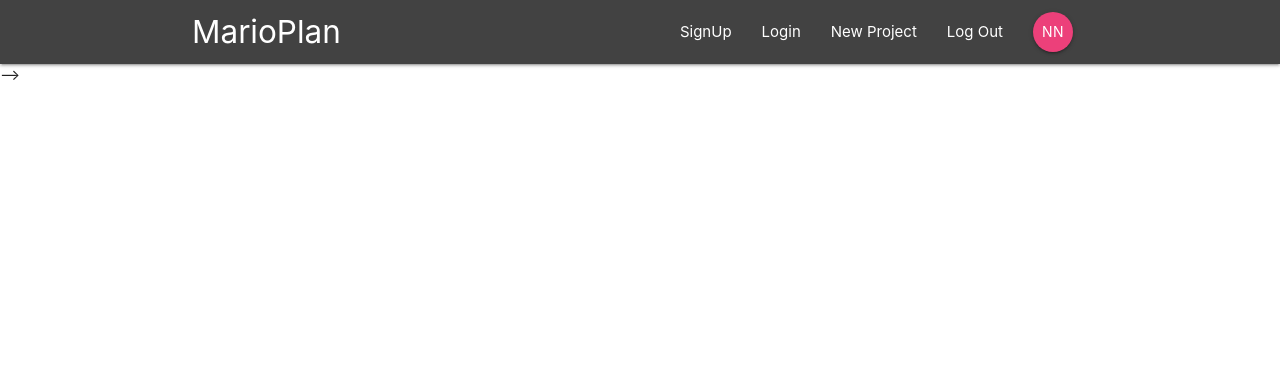
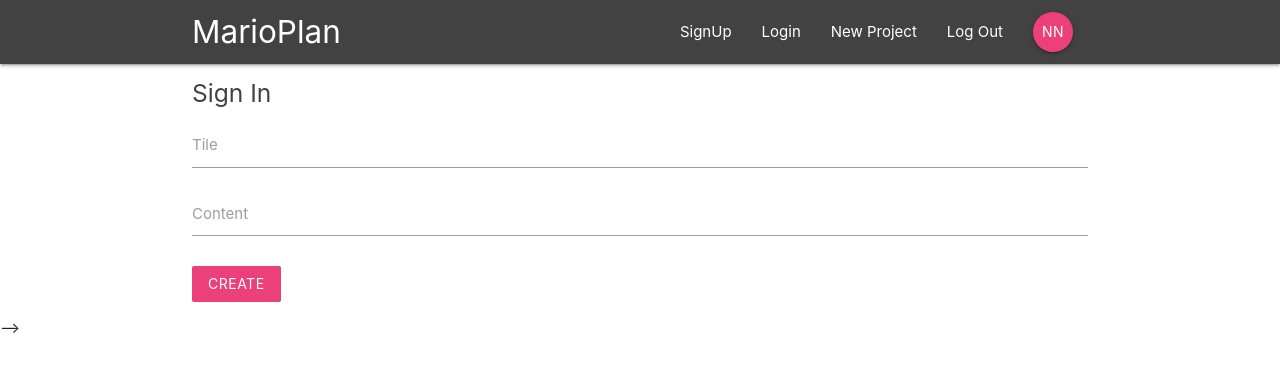
Before and after one commit to abhinav-TB/react-collections, a React (Create React App) app in the folder marioplan/: page /create in a window 1280 px wide. Shown: the top 370 px of the page. Built offline with nearby package versions, Linux system fonts and the light colour scheme.

Commit message:
static files completed

```diff
--- a/marioplan/src/App.js
+++ b/marioplan/src/App.js
@@ -5,6 +5,7 @@
 import  ProjectDetails  from "./components/projects/ProjectDetails";
 import SignIn from './components/auth/SignIn';
 import SignUp from './components/auth/SignUp';
+import CreateProject from './components/projects/CreateProject'
 
 class App extends Component {
 
@@ -18,6 +19,7 @@
           <Route path="/project/:id" component={ProjectDetails}/>
           <Route path="/signin" component={SignIn}/>
           <Route path="/signup" component={SignUp}/>
+          <Route path='/create' component={CreateProject}/>
         </Switch>
       </div>
       </BrowserRouter>
--- a/marioplan/src/components/auth/SignUp.js
+++ b/marioplan/src/components/auth/SignUp.js
@@ -20,7 +20,7 @@
         return (
             <div className="container">
             <form onSubmit={this.handleSubmmit} className="white">
-                <h5 className="grey-text text-darken-3">Sign In</h5>
+                <h5 className="grey-text text-darken-3">Sign Up</h5>
                 <div className="input-field">
                     <label htmlFor="email">Email</label>
                     <input type="email" id="email" onChange={this.handleChange}/>
@@ -38,7 +38,7 @@
                     <input type="text" id="lastName" onChange={this.handleChange}/>
                 </div>
                 <div className="input-field">
-                <button className="btn pink lighten-1 z-depth-0">Login</button>
+                <button className="btn pink lighten-1 z-depth-0">SignUp</button>
                 </div>
             </form>
 
--- a/marioplan/src/components/layout/SignedInLinks.js
+++ b/marioplan/src/components/layout/SignedInLinks.js
@@ -4,7 +4,7 @@
 const SignedInLinks=()=>{
     return(
      <ul className="right">
-         <li><NavLink to="/">New Project</NavLink></li>
+         <li><NavLink to="/create">New Project</NavLink></li>
          <li><NavLink to="/">Log Out </NavLink></li>
          <li><NavLink to="/" className="btn btn-floating pink lighten-1">NN</NavLink></li>
      </ul>
--- a/marioplan/src/components/layout/SignedOutLInks.js
+++ b/marioplan/src/components/layout/SignedOutLInks.js
@@ -4,8 +4,8 @@
 const SignedOutLinks=()=>{
     return(
      <ul className="right">
-         <li><NavLink to="/">SignUp</NavLink></li>
-         <li><NavLink to="/">Login</NavLink></li>
+         <li><NavLink to="/signup">SignUp</NavLink></li>
+         <li><NavLink to="/signin">Login</NavLink></li>
 
      </ul>
     )
--- a/marioplan/src/components/projects/CreateProject.js
+++ b/marioplan/src/components/projects/CreateProject.js
@@ -0,0 +1,41 @@
+import React, { Component } from 'react'
+
+class CreateProject extends Component {
+    state={
+        title:"",
+        content:""
+
+    }
+    handleChange=(e)=>{
+        this.setState({
+            [e.target.id]:e.target.value
+        })
+    }
+    handleSubmmit=(e)=>{
+        e.preventDefault();
+        console.log(this.state)
+    }
+    render() {
+        return (
+            <div className="container">
+            <form onSubmit={this.handleSubmmit} className="white">
+                <h5 className="grey-text text-darken-3">Sign In</h5>
+                <div className="input-field">
+                    <label htmlFor="title">Tile</label>
+                    <input type="text" id="title" onChange={this.handleChange}/>
+                </div>
+                <div className="input-field">
+                    <label htmlFor="content">Content</label>
+                   <textarea id="content" className="materialize-textarea" onChange={this.handleChange}></textarea>
+                </div>
+                <div className="input-field">
+                <button className="btn pink lighten-1 z-depth-0">create</button>
+                </div>
+            </form>
+
+            </div>
+        )
+    }
+}
+
+export default CreateProject
```
